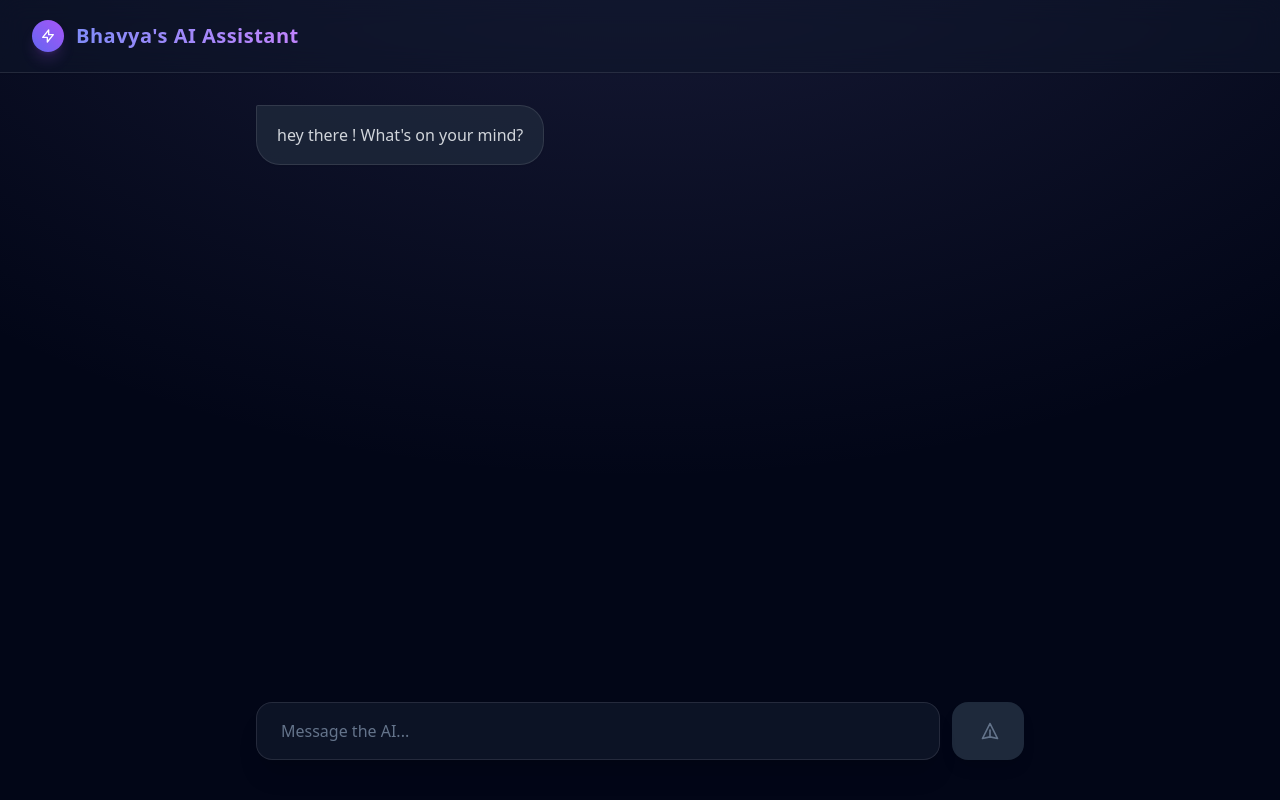
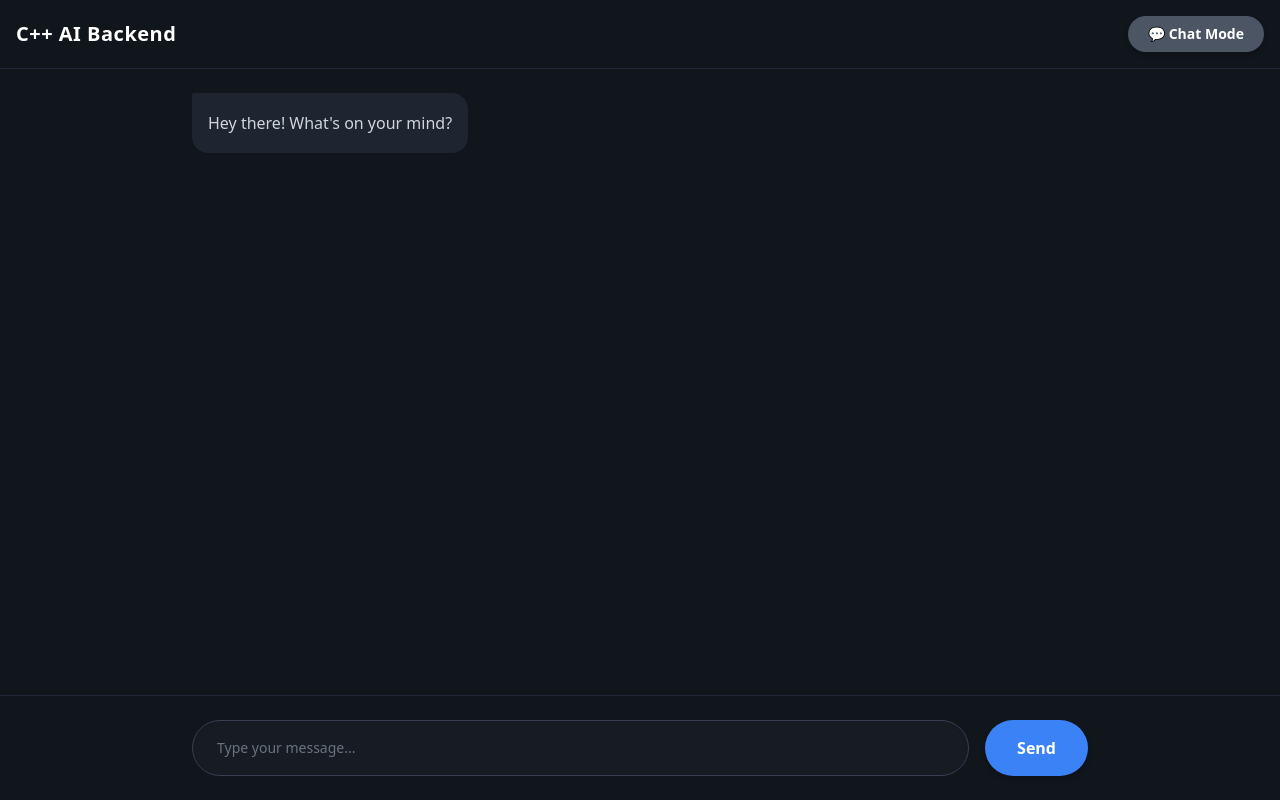
Before and after one commit to bhavya191003/ai-chatbot-cpp, a React (Vite) app in the folder frontend/: page / in a window 1280 px wide. Built offline with nearby package versions, Linux system fonts and the light colour scheme.

Commit message:
Restore image mode functionality in new UI

```diff
--- a/frontend/src/App.jsx
+++ b/frontend/src/App.jsx
@@ -3,9 +3,10 @@ import { marked } from 'marked';
 
 export default function App() {
   const [messages, setMessages] = useState([
-    { text: "hey there ! What's on your mind?", sender: 'bot' }
+    { text: "Hey there! What's on your mind?", sender: 'bot', type: 'text' }
   ]);
   const [input, setInput] = useState('');
+  const [mode, setMode] = useState('chat');
   const [isLoading, setIsLoading] = useState(false);
   const chatWindowRef = useRef(null);
 
@@ -19,107 +20,107 @@ export default function App() {
     if (!input.trim()) return;
 
     const userMsg = input.trim();
-    setMessages(prev => [...prev, { text: userMsg, sender: 'user' }]);
+    setMessages(prev => [...prev, { text: userMsg, sender: 'user', type: 'text' }]);
     setInput('');
     setIsLoading(true);
 
     try {
+      // 1. We completely remove the VITE_API_URL logic
+      // 2. We ask the browser to fetch from the local /api/chat tunnel
       const response = await fetch('/api/chat', {
         method: 'POST',
         headers: {
             'Content-Type': 'application/json',
         },
-        body: JSON.stringify({ user_message: userMsg })
+        // Notice we removed mode: 'cors' because it's no longer cross-origin!
+        body: JSON.stringify({ user_message: input, mode: mode })
       });
+
+
 
       if (response.ok) {
         const data = await response.json();
-        setMessages(prev => [...prev, { text: data.bot_reply, sender: 'bot' }]);
+        if (mode === 'image' && data.image_url) {
+            setMessages(prev => [...prev, { text: data.image_url, sender: 'bot', type: 'image' }]);
+        } else {
+            setMessages(prev => [...prev, { text: data.bot_reply, sender: 'bot', type: 'text' }]);
+        }
       } else {
-        setMessages(prev => [...prev, { text: `Server Error: ${response.status}`, sender: 'bot' }]);
+        setMessages(prev => [...prev, { text: `Server Error: ${response.status}`, sender: 'bot', type: 'text' }]);
       }
     } catch (error) {
-      setMessages(prev => [...prev, { text: "Error: Could not connect to the C++ server. Is it running?", sender: 'bot' }]);
+      setMessages(prev => [...prev, { text: "Error: Could not connect to the C++ server. Is it running?", sender: 'bot', type: 'text' }]);
     } finally {
       setIsLoading(false);
     }
   };
 
+  const toggleMode = () => {
+    setMode(prev => prev === 'chat' ? 'image' : 'chat');
+  };
+
   return (
-    <div className="flex flex-col h-screen w-full bg-slate-950 text-slate-200 font-sans selection:bg-purple-500/30 overflow-hidden relative">
-      <div className="absolute top-0 inset-x-0 h-full w-full bg-[radial-gradient(ellipse_80%_80%_at_50%_-20%,rgba(120,119,198,0.2),rgba(255,255,255,0))] pointer-events-none"></div>
+    <div className="flex flex-col h-screen w-full bg-[#11151c] font-sans text-white overflow-hidden">
+      <div className="flex justify-between items-center p-4 bg-[#11151c] border-b border-gray-800 shrink-0">
+        <h1 className="text-xl font-bold tracking-wide">C++ AI Backend</h1>
+        <button
+          onClick={toggleMode}
+          className={`px-5 py-2 rounded-full text-sm font-semibold transition-all shadow-md ${
+            mode === 'chat'
+              ? 'bg-gray-600 hover:bg-gray-500 text-white'
+              : 'bg-gradient-to-r from-pink-500 to-rose-500 hover:from-pink-400 hover:to-rose-400 text-white'
+          }`}
+        >
+          {mode === 'chat' ? '💬 Chat Mode' : '🎨 Image Mode'}
+        </button>
+      </div>
 
-      <header className="flex items-center justify-between px-8 py-5 backdrop-blur-md bg-slate-900/50 border-b border-white/10 z-10 shrink-0 shadow-sm">
-        <div className="flex items-center gap-3">
-          <div className="w-8 h-8 rounded-full bg-gradient-to-tr from-indigo-500 to-purple-500 flex items-center justify-center shadow-lg shadow-purple-500/20">
-            <svg className="w-4 h-4 text-white" fill="none" stroke="currentColor" viewBox="0 0 24 24"><path strokeLinecap="round" strokeLinejoin="round" strokeWidth="2" d="M13 10V3L4 14h7v7l9-11h-7z"></path></svg>
-          </div>
-        <h1 className="text-xl font-bold tracking-wide bg-clip-text text-transparent bg-gradient-to-r from-indigo-400 to-purple-400">Bhavya's AI Assistant</h1>
-        </div>
-      </header>
-
-      <main ref={chatWindowRef} className="flex-1 overflow-y-auto p-4 sm:p-8 flex flex-col items-center w-full z-10 scroll-smooth custom-scrollbar">
-        <div className="w-full max-w-3xl flex flex-col gap-6 pb-4">
+      <div ref={chatWindowRef} className="flex-1 overflow-y-auto p-6 flex flex-col items-center w-full">
+        <div className="w-full max-w-4xl flex flex-col gap-6">
           {messages.map((msg, idx) => (
             <div
               key={idx}
-              className={`flex ${msg.sender === 'user' ? 'justify-end' : 'justify-start'} animate-fade-in-up`}
+              className={`p-4 max-w-[75%] leading-relaxed text-sm break-words ${
+                msg.sender === 'user'
+                  ? 'bg-[#2563eb] text-white self-end rounded-2xl rounded-br-sm shadow-md'
+                  : 'bg-[#1e2430] text-gray-200 self-start rounded-2xl rounded-tl-sm shadow-sm'
+              }`}
             >
-              <div
-                className={`px-5 py-4 max-w-[85%] sm:max-w-[75%] leading-relaxed text-[15px] shadow-sm ${
-                  msg.sender === 'user'
-                    ? 'bg-gradient-to-r from-indigo-600 to-purple-600 text-white rounded-3xl rounded-br-sm shadow-purple-500/10'
-                    : 'bg-slate-800/80 backdrop-blur-md border border-white/10 text-slate-200 rounded-3xl rounded-tl-sm'
-                }`}
-              >
-                {msg.sender === 'bot' ? (
-                  <div dangerouslySetInnerHTML={{ __html: marked.parse(msg.text) }} className="prose prose-invert prose-p:leading-relaxed prose-pre:bg-slate-900/50 prose-pre:border prose-pre:border-white/10 max-w-none" />
-                ) : (
-                  <div className="break-words">{msg.text}</div>
-                )}
-              </div>
+              {msg.type === 'image' ? (
+                <img src={msg.text} alt="Generated Content" className="rounded-lg w-full h-auto mt-2 mb-2" />
+              ) : msg.sender === 'bot' ? (
+                <div dangerouslySetInnerHTML={{ __html: marked.parse(msg.text) }} className="prose prose-invert max-w-none" />
+              ) : (
+                msg.text
+              )}
             </div>
           ))}
           {isLoading && (
-            <div className="flex justify-start animate-fade-in-up">
-              <div className="px-5 py-5 bg-slate-800/80 backdrop-blur-md border border-white/10 rounded-3xl rounded-tl-sm flex items-center gap-2">
-                <div className="w-2 h-2 rounded-full bg-indigo-400 animate-bounce"></div>
-                <div className="w-2 h-2 rounded-full bg-purple-400 animate-bounce" style={{ animationDelay: '0.15s' }}></div>
-                <div className="w-2 h-2 rounded-full bg-rose-400 animate-bounce" style={{ animationDelay: '0.3s' }}></div>
-              </div>
+            <div className="text-sm text-gray-500 italic self-start bg-[#1e2430] p-4 rounded-2xl rounded-tl-sm shadow-sm">
+              {mode === 'image' ? 'Generating image...' : 'AI is thinking...'}
             </div>
           )}
         </div>
-      </main>
+      </div>
 
-      <footer className="p-4 sm:p-6 w-full flex justify-center bg-transparent shrink-0 z-10 pb-8 sm:pb-10">
-        <div className="flex w-full max-w-3xl gap-3 relative group">
+      <div className="p-6 w-full flex justify-center bg-[#11151c] shrink-0 border-t border-gray-800">
+        <div className="flex w-full max-w-4xl gap-4">
           <input
             type="text"
             value={input}
             onChange={(e) => setInput(e.target.value)}
             onKeyDown={(e) => e.key === 'Enter' && sendMessage()}
-            placeholder="Message the AI..."
-            className="flex-1 bg-slate-900/80 backdrop-blur-xl border border-white/10 text-white rounded-2xl px-6 py-4 outline-none focus:border-indigo-500/50 focus:ring-4 focus:ring-indigo-500/10 transition-all placeholder-slate-500 shadow-xl"
+            placeholder={mode === 'image' ? "Describe an image to generate..." : "Type your message..."}
+            className="flex-1 bg-[#161b24] border border-gray-700 text-white rounded-full px-6 py-4 outline-none focus:border-gray-500 transition-colors placeholder-gray-500 text-sm shadow-inner"
           />
           <button
             onClick={sendMessage}
-            disabled={isLoading || !input.trim()}
-            className="bg-indigo-600 hover:bg-indigo-500 disabled:bg-slate-800 disabled:text-slate-500 text-white border-none px-6 rounded-2xl cursor-pointer transition-all shadow-lg hover:shadow-indigo-500/25 flex items-center justify-center active:scale-95"
+            className="bg-[#3b82f6] text-white border-none px-8 py-4 rounded-full cursor-pointer font-semibold hover:bg-blue-500 transition-colors shadow-md"
           >
-            <svg className="w-5 h-5 ml-1" fill="none" stroke="currentColor" viewBox="0 0 24 24"><path strokeLinecap="round" strokeLinejoin="round" strokeWidth="2" d="M12 19l9 2-9-18-9 18 9-2zm0 0v-8"></path></svg>
+            Send
           </button>
         </div>
-      </footer>
-
-      <style dangerouslySetInnerHTML={{__html: `
-        .custom-scrollbar::-webkit-scrollbar { width: 6px; }
-        .custom-scrollbar::-webkit-scrollbar-track { background: transparent; }
-        .custom-scrollbar::-webkit-scrollbar-thumb { background: #334155; border-radius: 10px; }
-        .custom-scrollbar::-webkit-scrollbar-thumb:hover { background: #475569; }
-        @keyframes fadeInUp { from { opacity: 0; transform: translateY(10px); } to { opacity: 1; transform: translateY(0); } }
-        .animate-fade-in-up { animation: fadeInUp 0.3s ease-out forwards; }
-      `}} />
+      </div>
     </div>
   );
 }
```
